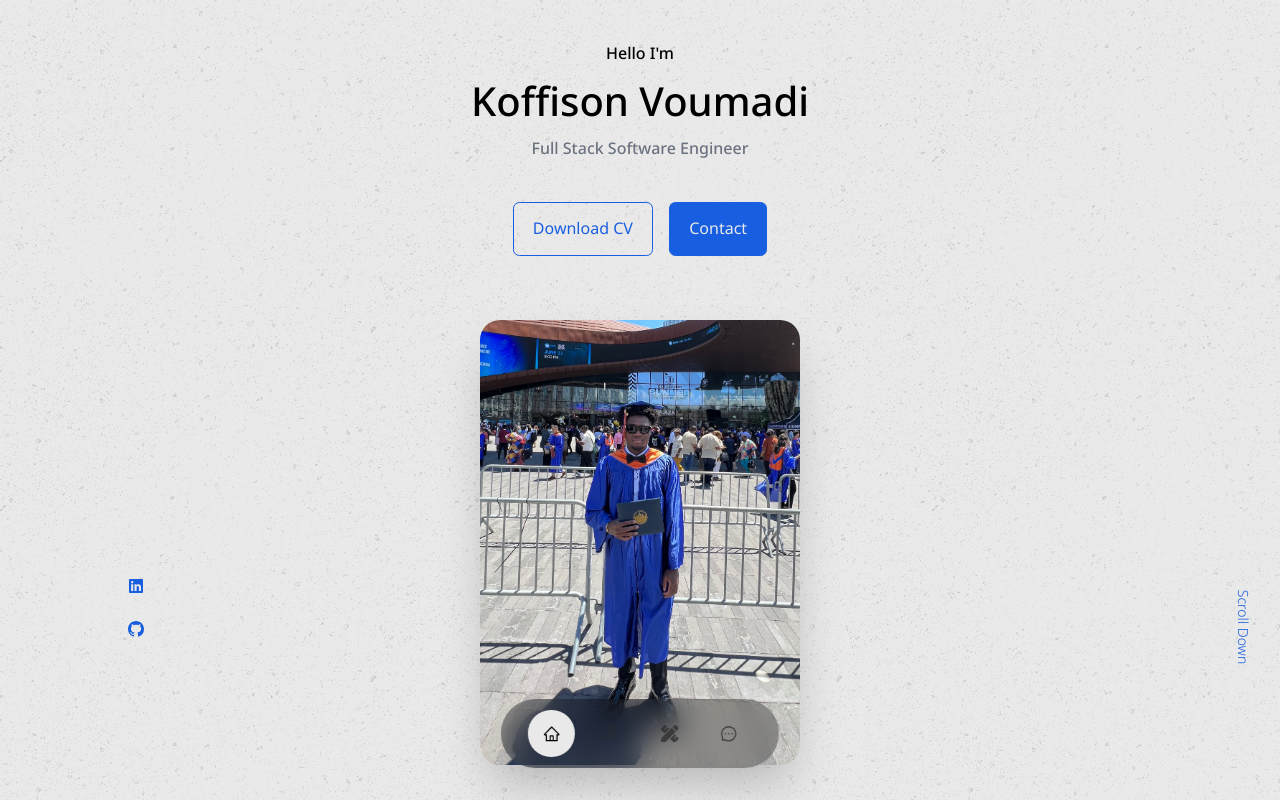
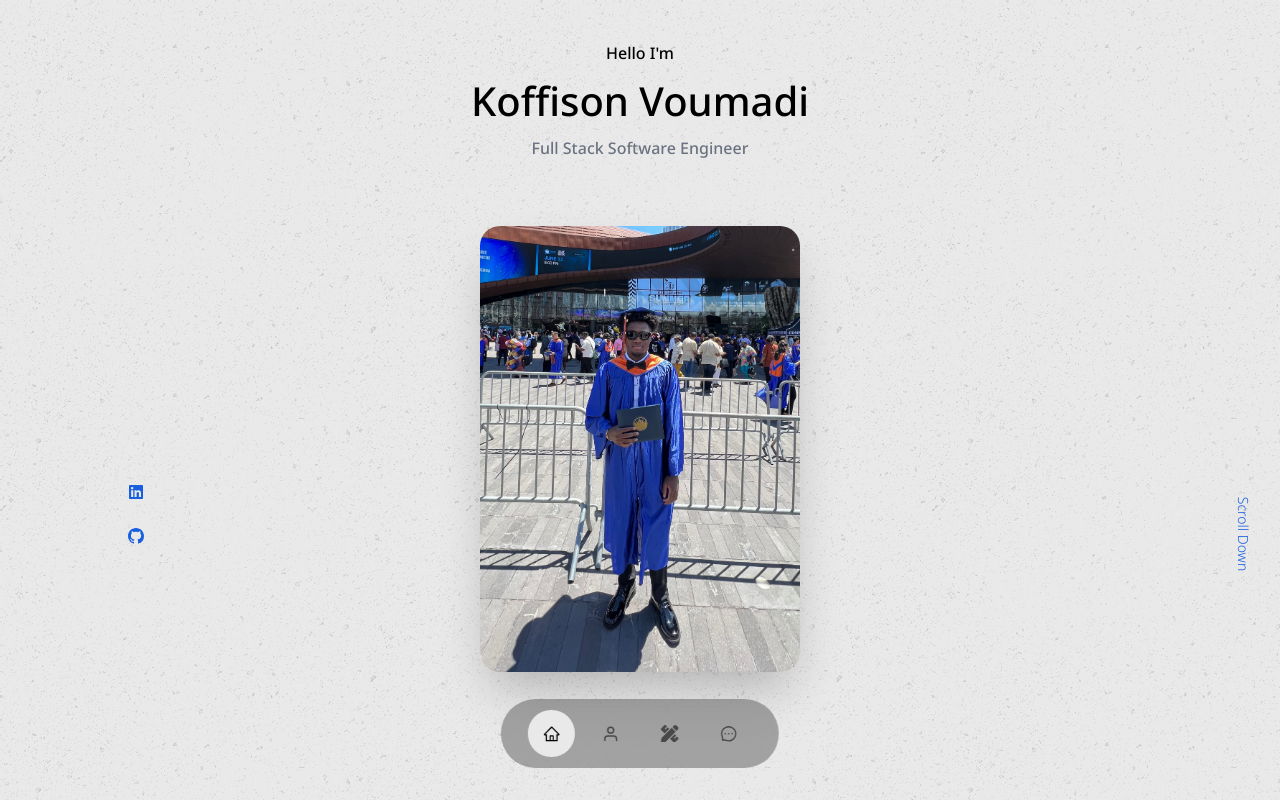
Before and after one commit to koffisonV/portfolio2, a React (Create React App) app: page / in a window 1280 px wide. Shown: the top 800 px of the page. Built offline with nearby package versions, Linux system fonts and the light colour scheme.

Commit message:
removed cv

```diff
--- a/src/components/header/Header.jsx
+++ b/src/components/header/Header.jsx
@@ -1,5 +1,5 @@
 import React from "react";
-import CTA from "./cta";
+// import CTA from "./cta";
 import ME from "../../assets/me.jpg";
 import HeaderSocials from "./HeaderSocials";
 
@@ -13,7 +13,7 @@ const Header = () => {
 
         {/* CTA Section */}
         <div className="mt-10">
-          <CTA />
+          {/* <CTA /> */}
         </div>
 
         {/* Social Media Links */}
```
Also changed, not shown: 2 other files (tests, documents, lock files or other folders).
